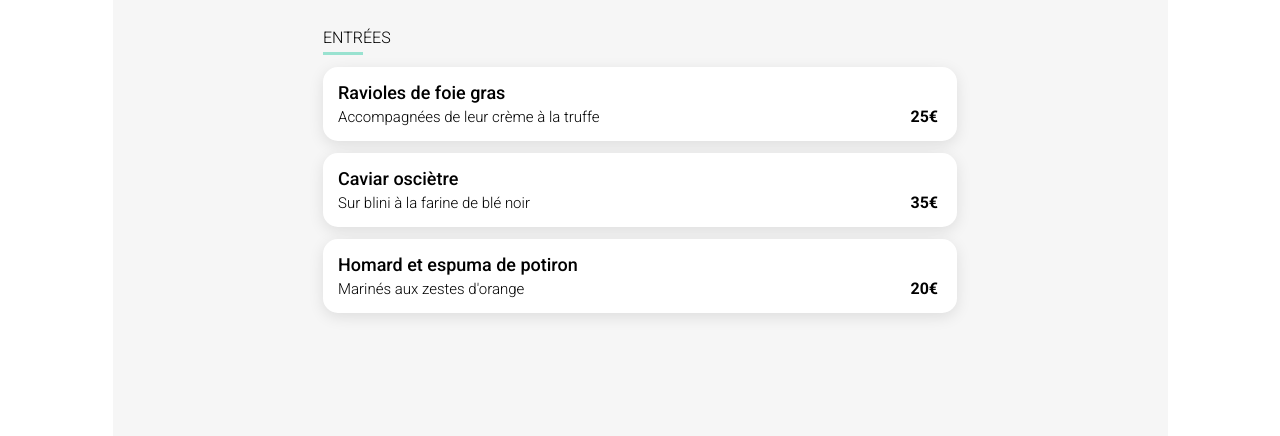
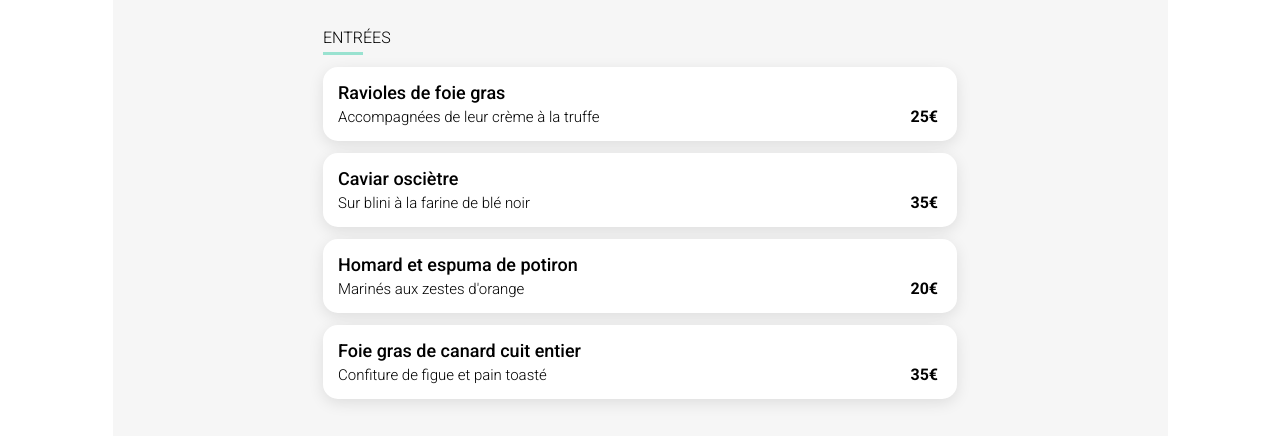
Before and after one commit to Devalito67/P3-OhMyFood, a plain HTML site: page restaurants/la_note_enchantee.html in a window 1280 px wide. Shown: the part 512-948 px from the top of the page. Drawn offline with Linux system fonts and the light colour scheme; a web font is replaced by a local one.

Commit message:
update class name fourth to fourth1

```diff
--- a/restaurants/la_note_enchantee.html
+++ b/restaurants/la_note_enchantee.html
@@ -73,7 +73,7 @@
                             <img src="../images/icones/circle-check-solid.svg" alt="">
                         </div>
                     </div>
-                    <div class="menu-card fourth">
+                    <div class="menu-card fourth1">
                         <div class="card-content">
                             <h4>Foie gras de canard cuit entier</h4>
                             <p>Confiture de figue et pain toasté</p>
```
